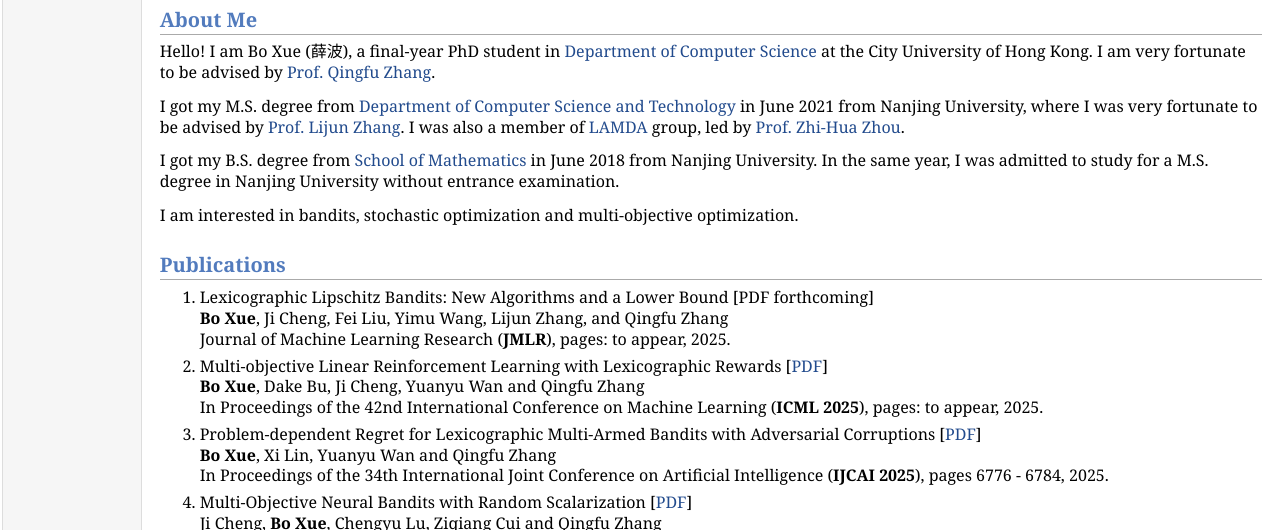
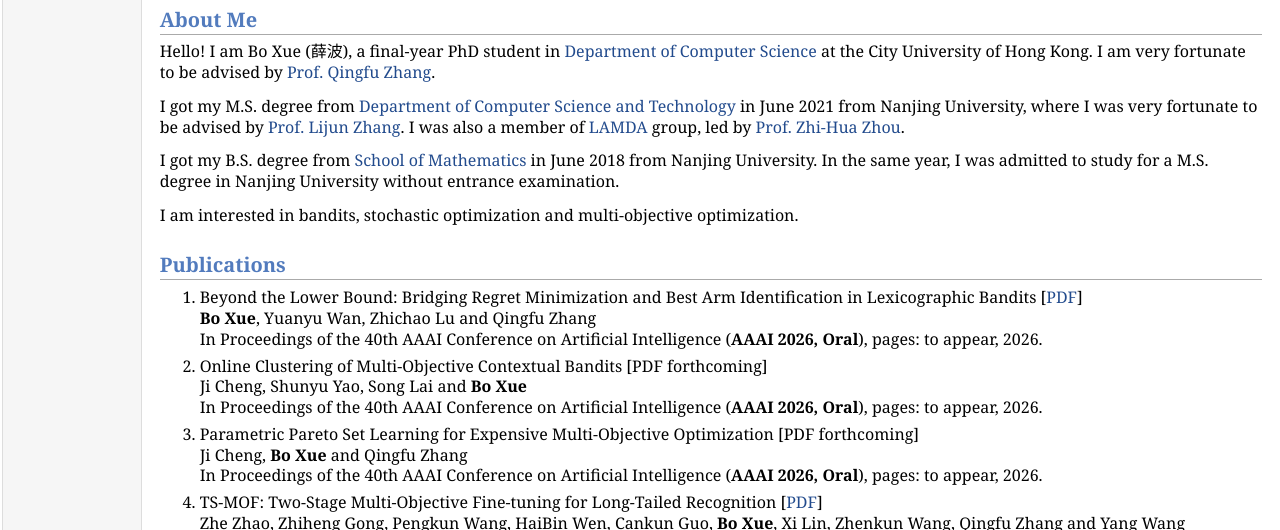
Before and after one commit to Xueb1996/xueb1996.github.io, a plain HTML site: page index.html in a window 1280 px wide. Shown: the part 263-793 px from the top of the page. Drawn offline with Linux system fonts and the light colour scheme.

Commit message:
Update index.html
AAAI

```diff
--- a/index.html
+++ b/index.html
@@ -38,8 +38,24 @@ Hong Kong, China <br /></p>
 
 <h2>Publications</h2>
 <ol>
+<li><p> Beyond the Lower Bound: Bridging Regret Minimization and Best Arm Identification in Lexicographic Bandits [<a href="pdf/AAAI-2026-Xue.pdf" target="_blank">PDF</a>]
+  <br /> <b>Bo Xue</b>, Yuanyu Wan, Zhichao Lu and Qingfu Zhang <br />
+  In Proceedings of the 40th AAAI Conference on Artificial Intelligence (<b>AAAI 2026, Oral</b>), pages: to appear, 2026.</p>
+</li>
+<li><p> Online Clustering of Multi-Objective Contextual Bandits [PDF forthcoming]
+  <br /> Ji Cheng, Shunyu Yao, Song Lai and <b>Bo Xue</b> <br />
+  In Proceedings of the 40th AAAI Conference on Artificial Intelligence (<b>AAAI 2026, Oral</b>), pages: to appear, 2026.</p>
+</li>
+<li><p> Parametric Pareto Set Learning for Expensive Multi-Objective Optimization [PDF forthcoming]
+  <br /> Ji Cheng, <b>Bo Xue</b> and Qingfu Zhang <br />
+  In Proceedings of the 40th AAAI Conference on Artificial Intelligence (<b>AAAI 2026, Oral</b>), pages: to appear, 2026.</p>
+</li>
+<li><p>TS-MOF: Two-Stage Multi-Objective Fine-tuning for Long-Tailed Recognition [<a href="pdf/NeurIPS-2025-Zhao.pdf" target="_blank">PDF</a>]
+  <br /> Zhe Zhao, Zhiheng Gong, Pengkun Wang, HaiBin Wen, Cankun Guo, <b>Bo Xue</b>, Xi Lin, Zhenkun Wang, Qingfu Zhang and Yang Wang <br />
+  In Advances in Neural Information Processing Systems 38 (<b>NeurIPS 2025</b>), pages: to appear, 2025.</p>
+</li>
 <li><p>Lexicographic Lipschitz Bandits: New Algorithms and a Lower Bound [PDF forthcoming]
-  <br /> <b>Bo Xue</b>, Ji Cheng, Fei Liu, Yimu Wang, Lijun Zhang, and Qingfu Zhang <br />
+  <br /> <b>Bo Xue</b>, Ji Cheng, Fei Liu, Yimu Wang, Lijun Zhang and Qingfu Zhang <br />
   Journal of Machine Learning Research (<b>JMLR</b>), pages: to appear, 2025.</p>
 </li>
 <li><p>Multi-objective Linear Reinforcement Learning with Lexicographic Rewards [<a href="pdf/ICML-2025-Xue.pdf" target="_blank">PDF</a>]
```
